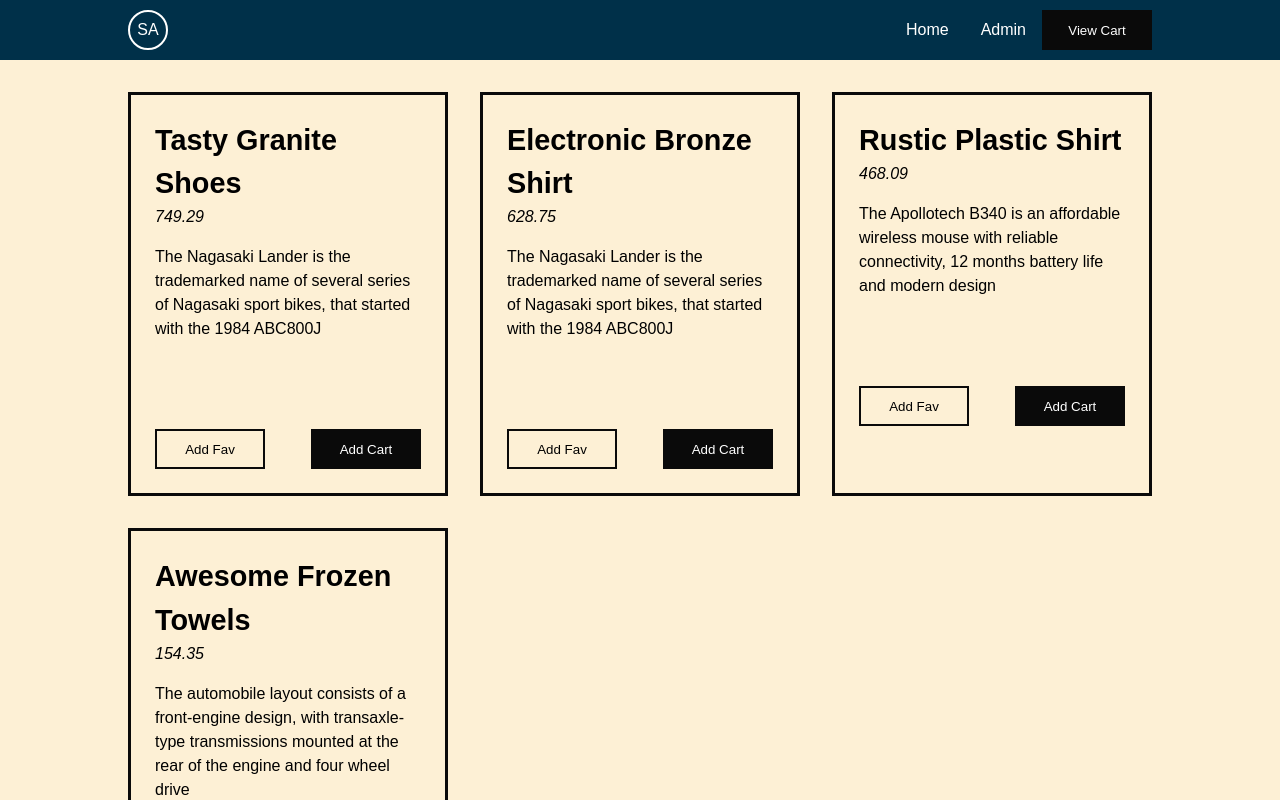
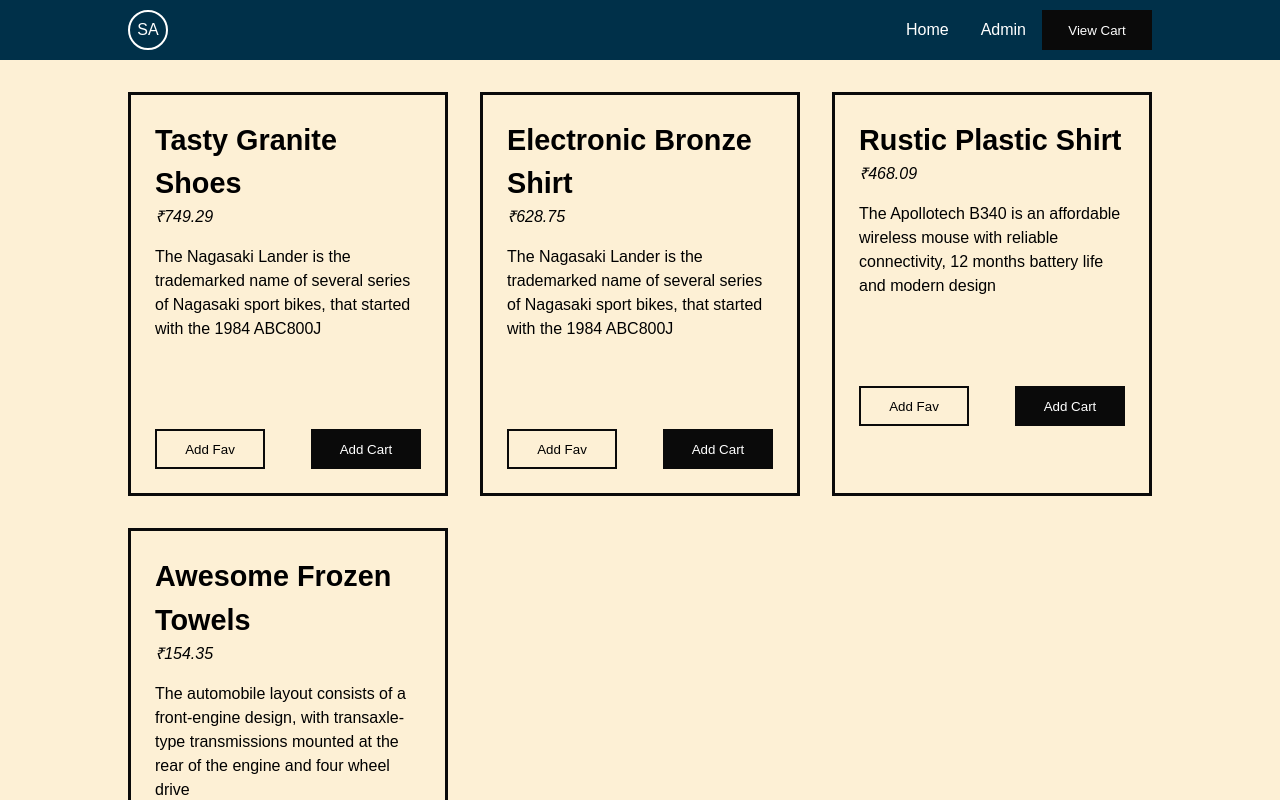
Before and after one commit to amoljagtap17/2024-react-training, a React (Vite) app: page / in a window 1280 px wide. Shown: the top 800 px of the page. Built offline with nearby package versions, Linux system fonts and the light colour scheme.

Commit message:
day 1: add utils files

```diff
--- /dev/null
+++ b/src/app/utils/date.ts
@@ -0,0 +1 @@
+export const currentDate = () => new Date().toDateString();
--- /dev/null
+++ b/src/app/utils/formatters.ts
@@ -0,0 +1,5 @@
+export const currencyFormatter = (value: number, currency?: "INR" | "USD") =>
+  Intl.NumberFormat("en-US", {
+    style: "currency",
+    currency: currency || "INR",
+  }).format(value);
--- /dev/null
+++ b/src/app/utils/index.ts
@@ -0,0 +1,2 @@
+export * from "./date";
+export * from "./formatters";
--- a/src/components/section/layout/Footer/index.tsx
+++ b/src/components/section/layout/Footer/index.tsx
@@ -1,3 +1,4 @@
+import { currentDate } from "../../../../app/utils";
 import { Container } from "../../../lib";
 import styles from "./Footer.module.less";
 
@@ -8,7 +9,7 @@ export function Footer() {
     <footer className={styles.Footer__root}>
       <Container>
         <div className={styles.Footer__content}>
-          <div>&copy; {new Date().toDateString()}</div>
+          <div>&copy; {currentDate()}</div>
           <div>React Training - version {appVersion}</div>
         </div>
       </Container>
--- a/src/components/section/products/ProductCard/index.tsx
+++ b/src/components/section/products/ProductCard/index.tsx
@@ -1,3 +1,4 @@
+import { currencyFormatter } from "../../../../app/utils";
 import { Button } from "../../../lib";
 import { IProductCardProps } from "../types";
 import styles from "./ProductCard.module.less";
@@ -15,7 +16,7 @@ export function ProductCard({ id, title, price, content }: IProductCardProps) {
     <div className={styles.ProductCard__root}>
       <div className={styles.ProductCard__title}>{title}</div>
       <div className={styles.ProductCard__subtitle}>
-        <em>{price}</em>
+        <em>{currencyFormatter(price)}</em>
       </div>
       <div className={styles.ProductCard__content}>{content}</div>
       <div className={styles.ProductCard__actions}>
```
